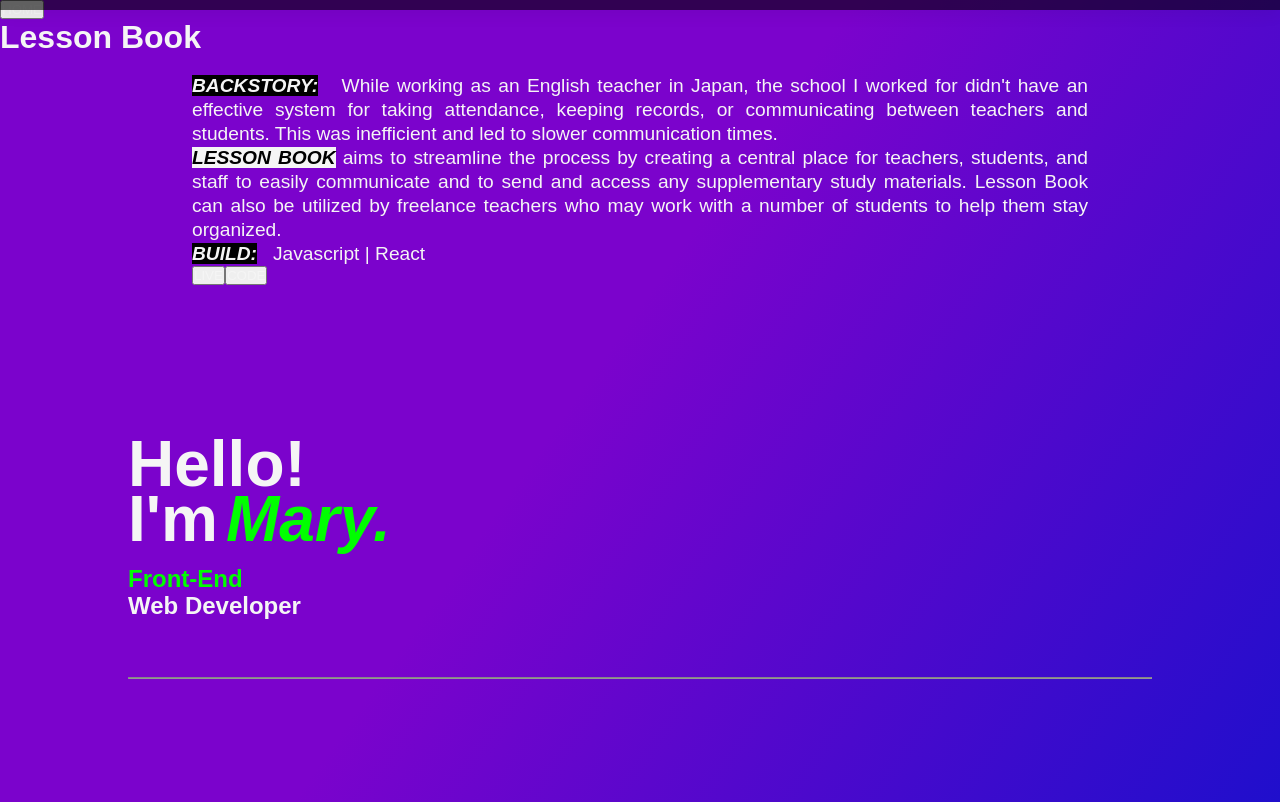
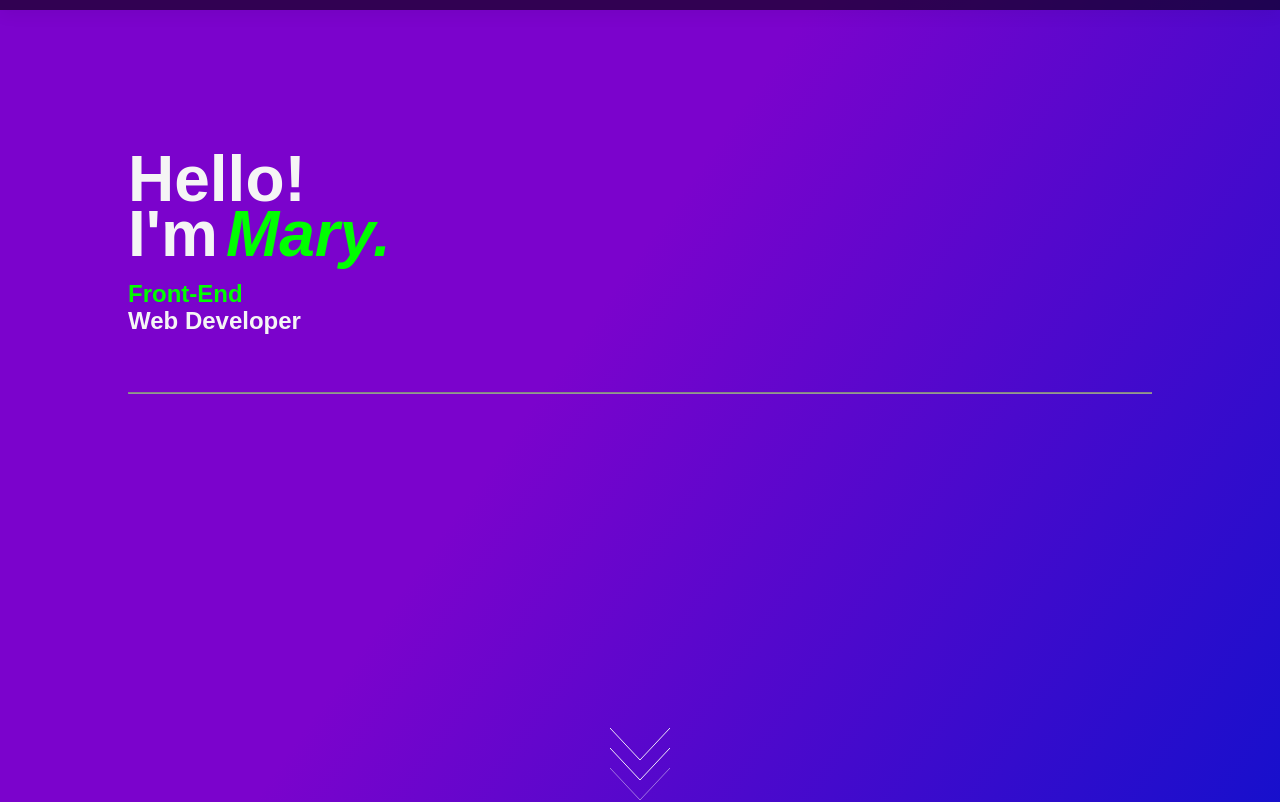
Before and after one commit to ma-boles/developer-portfolio, a React (Create React App) app: page /LessonBook in a window 1280 px wide. Shown: the top 802 px of the page. Built offline with nearby package versions, Linux system fonts and the light colour scheme.

Commit message:
git commit -m "deleted routes"

```diff
--- a/src/App.js
+++ b/src/App.js
@@ -1,13 +1,10 @@
 import './styles/App.css';
-import './styles/Navbar.css'
-import { BrowserRouter, Routes, Route } from 'react-router-dom';
+import './styles/Navbar.css';
 import Navbar from './components/Navbar';
 import Home from './components/Home';
 import About from './components/About';
 import Projects from './components/Projects';
 import Contact from './components/Contact';
-import Spotify from "./pages/Spotify";
-import LessonBook from "./pages/LessonBook"
 
 function App() {
   return (
@@ -15,12 +12,6 @@ function App() {
     <header>
       <Navbar />
     </header>
-    <Routes>
-{      /*<Route path='/' element={<Home />}></Route>
-*/}
-      <Route path='/Spotify' element={<Spotify />}/>
-      <Route path='/LessonBook' element={<LessonBook/>}/>
-    </Routes>
 
       <Home />
       <About />
```
